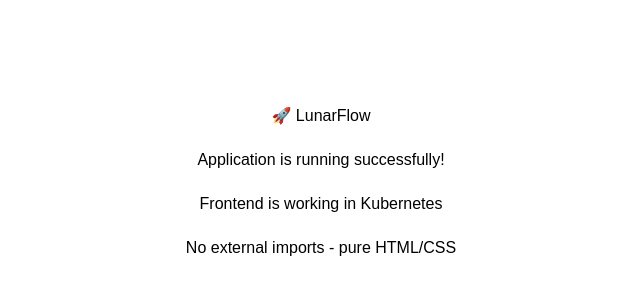
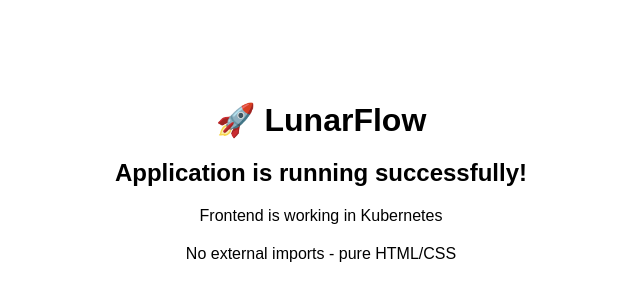
Before and after one commit to fontys-lunarflow/frontend, a Next.js app: page / in a window 1280 px wide. Shown: the part 218-518 px from the top of the page, without its empty margins (319-959 px from the left). Built offline with nearby package versions, Linux system fonts and the light colour scheme.

Commit message:
Temporarily disable TailwindCSS to fix ARM64 module error

```diff
--- a/src/app/globals.css
+++ b/src/app/globals.css
@@ -1,4 +1,4 @@
-@import "tailwindcss";
+/* @import "tailwindcss"; */
 
 * {
   box-sizing: border-box;
@@ -11,7 +11,7 @@ body {
   max-width: 100vw;
   overflow-x: hidden;
   transition: background-color 0.3s ease, color 0.3s ease;
-  font-family: var(--font-roboto), 'Roboto', 'Arial', sans-serif;
+  font-family: Arial, sans-serif;
 }
 
 .dark-theme {
@@ -20,7 +20,7 @@ body {
 
 /* Typography classes */
 .heading-condensed {
-  font-family: var(--font-roboto-condensed), 'Roboto Condensed', 'Roboto', sans-serif;
+  font-family: 'Roboto Condensed', 'Roboto', sans-serif;
   font-weight: 700;
 }
 
```
